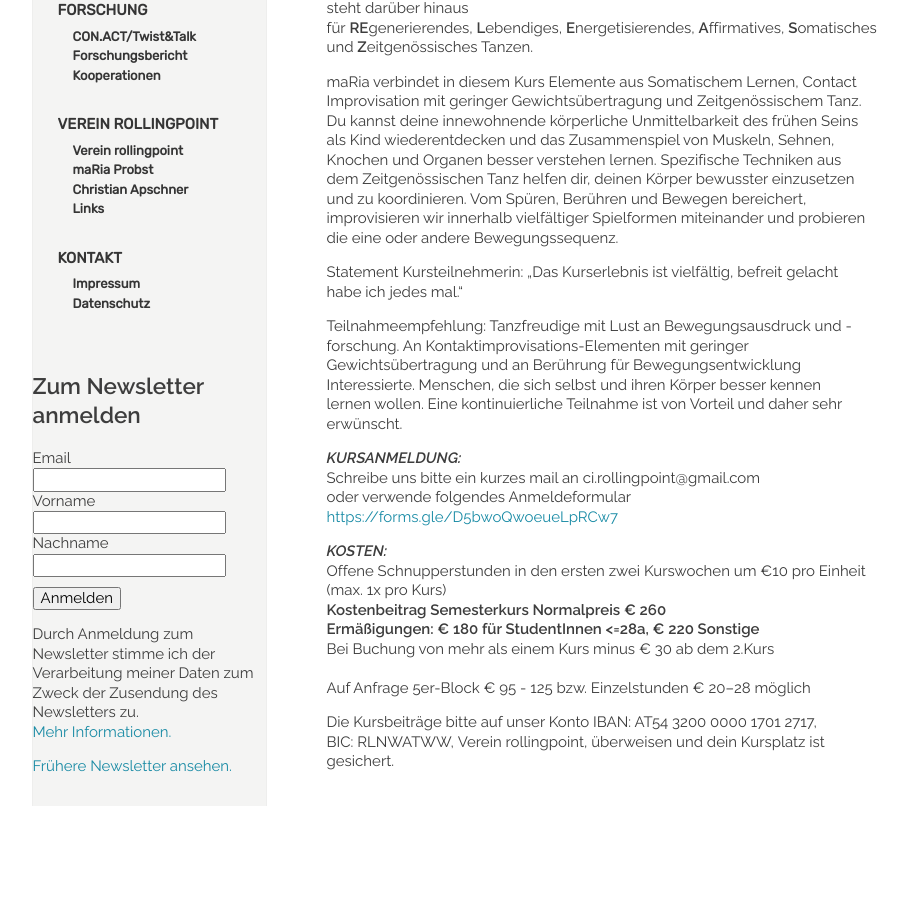
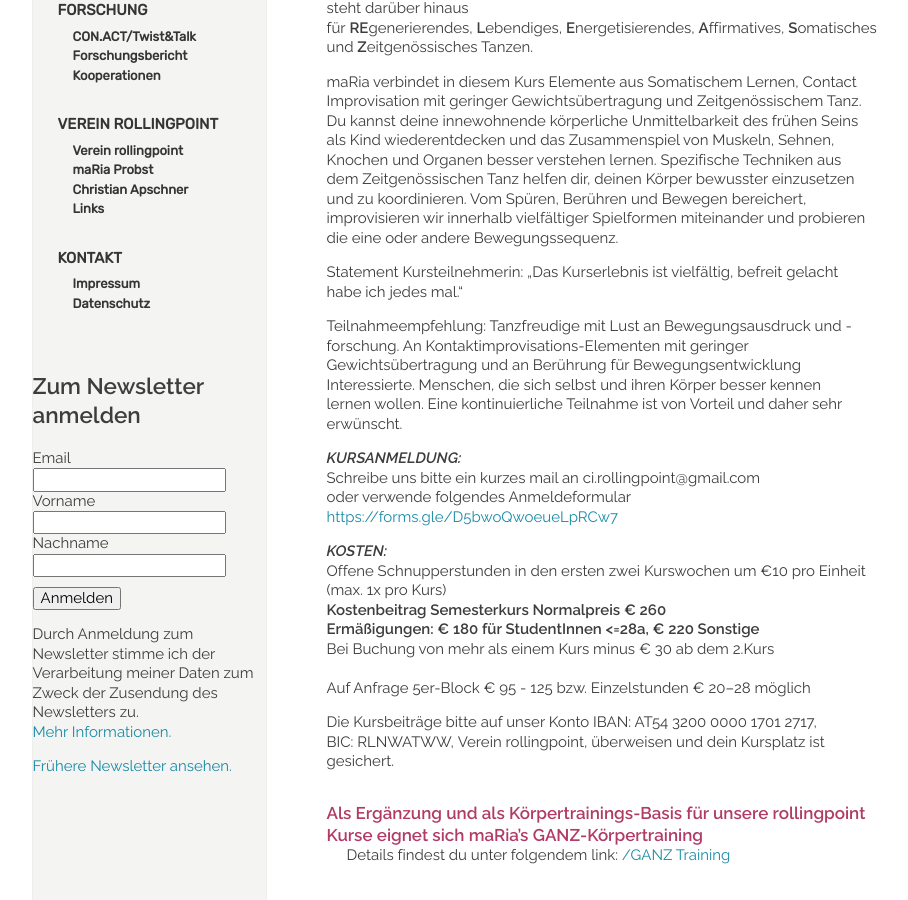
Before and after one commit to manulari/rollingpointat, a Jekyll site: the page built from _pages_de/releasze.md, in a window 1280 px wide and 900 px high, scrolled down 659 px. Shown: the whole window, without its empty margins (152-1060 px from the left). Built offline with Jekyll 4.4.1, drawn with Linux system fonts in a browser that asks for light colours; comment, search, counter and statistics services are not loaded; before the commit the page ends 1465 px from its top, so only the background shows below that.

Commit message:
Update page (de) “releasze”

```diff
--- a/_pages_de/releasze.md
+++ b/_pages_de/releasze.md
@@ -35,3 +35,7 @@ Bei Buchung von mehr als einem Kurs minus € 30 ab dem 2.Kurs\
 Auf Anfrage 5﻿er-Block € 95 - 125 bzw. Einzelstunden € 20–28 möglich
 
 Die Kursbeiträge bitte auf unser Konto IBAN: AT54 3200 0000 1701 2717, BIC: RLNWATWW, Verein rollingpoint, überweisen und dein Kursplatz ist gesichert.
+
+#### Als Ergänzung und als Körpertrainings-Basis für unsere rollingpoint Kurse eignet sich maRia’s GANZ-Körpertraining
+
+Details findest du unter folgendem link:[ /GANZ Training](</GANZ Training>)
```
